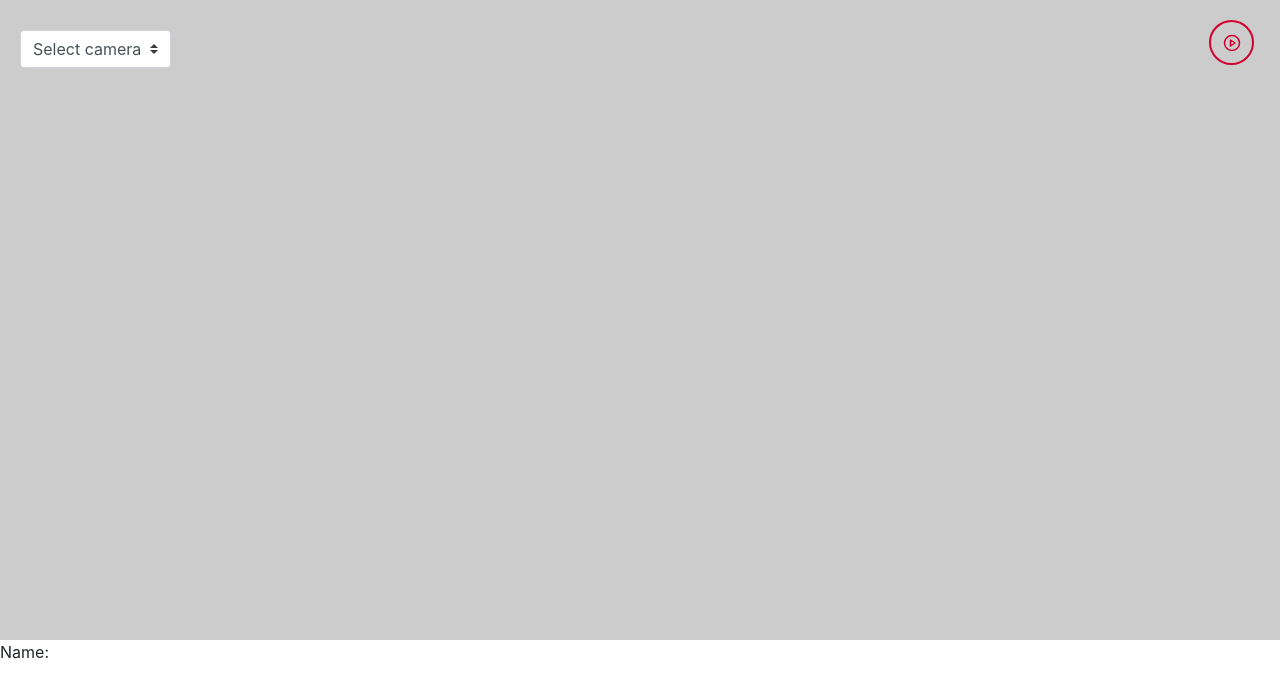
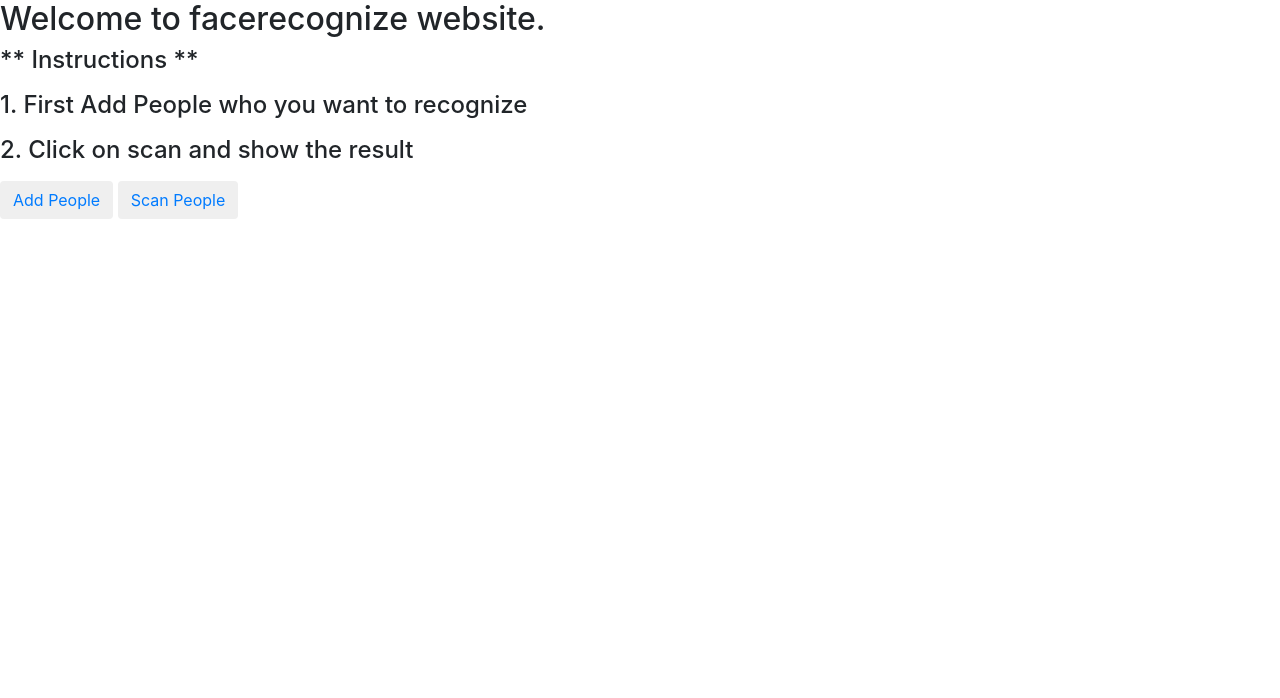
Before and after one commit to mvdream/face_recognize, a Django app: template templates/faceapp/index.html in a window 1280 px wide. Shown: the top 698 px of the page. Run offline with Django 3.2, Linux system fonts and the light colour scheme; the template is opened without the code that fills it, so the values that code supplies are empty; parts of the project's set-up code (start-up, migrations or seed data) failed here and were passed over; some libraries are stand-ins or nearby versions.

Commit message:
chnage add people and scan people

```diff
--- a/face_recognize/urls.py
+++ b/face_recognize/urls.py
@@ -18,5 +18,5 @@ from django.urls import path,include
 
 urlpatterns = [
     path('admin/', admin.site.urls),
-    path('scan/', include('faceapp.urls')),
+    path('', include('faceapp.urls')),
 ]
--- a/faceapp/urls.py
+++ b/faceapp/urls.py
@@ -6,9 +6,9 @@ from django.views.decorators.csrf import csrf_exempt
 # from django.conf.urls.static import static
 
 urlpatterns = [
-    # path('facedetect/',FaceRecognize.as_view(), name='detect'),
-    # path('video/',views.livefe, name='detect'),
-    path('video/',Home.as_view(), name='home'),
-    path('image/',csrf_exempt(FaceRecognize.as_view()), name='detect'),
+    path('',Home.as_view(), name='home'),
+    path('add/',AddStudent.as_view(), name='add'),
+    path('scan/',ScanPeople.as_view(), name='scan'),
+    path('scan/recognize/',csrf_exempt(FaceRecognize.as_view()), name='recognize'),
 
 ]
--- a/faceapp/views.py
+++ b/faceapp/views.py
@@ -11,7 +11,9 @@ from django.views.decorators import gzip
 class Home(View):
     def get(self,request):
         return render(request,"faceapp/index.html")
-
+class ScanPeople(View):
+    def get(self,request):
+        return render(request,"faceapp/scan_people.html")
 class FaceRecognize(View):
 
     def post(self,request):
@@ -43,6 +45,8 @@ class FaceRecognize(View):
 
 class AddStudent(View):
 
+    def get(self,request):
+        return render(request,"faceapp/add_people.html")
     def post(self,request):
         encode_img = request.POST.get('image')
         name = request.POST.get('name')
--- a/static/js/script.js
+++ b/static/js/script.js
@@ -9,7 +9,7 @@ const buttons = [...controls.querySelectorAll('button')];
 let streamStarted = false;
 let intervalId;
 
-const [play, pause,stop] = buttons;
+const [play, pause,stop,screenshot] = buttons;
 
 const constraints = {
   video: {
@@ -43,17 +43,30 @@ const doScreenshot = () => {
     canvas.height = video.videoHeight;
     canvas.getContext('2d').drawImage(video, 0, 0);
     screenshotImage.src = canvas.toDataURL('image/webp');
-    sendData(screenshotImage.src)
+    screenshotImage.classList.remove('d-none');
+  }
+};
+const recognize = () => {
+  // console.log(status)
+  if (true){
+    canvas.width = video.videoWidth;
+    canvas.height = video.videoHeight;
+    canvas.getContext('2d').drawImage(video, 0, 0);
+    img = canvas.toDataURL('image/webp');
+    recognizePeople(img)
     screenshotImage.classList.remove('d-none');
   }
 };
 play.onclick = () => {
-  intervalId = setInterval(doScreenshot,1000)
+  if (window.location.href.includes("scan")){
+    intervalId = setInterval(recognize,1000)
+  }
   if (streamStarted) {
     video.play();
     play.classList.add('d-none');
     pause.classList.remove('d-none');
     stop.classList.remove('d-none');
+    screenshotImage.classList.remove('d-none');
     return;
   }
   if ('mediaDevices' in navigator && navigator.mediaDevices.getUserMedia) {
@@ -78,6 +91,7 @@ const stopStream = () => {
   play.classList.remove('d-none');
   stop.classList.add('d-none');
   pause.classList.add('d-none');
+  screenshot.classList.add('d-none');
 };
 const pauseStream = () => {
   video.pause();
@@ -100,12 +114,11 @@ function getCookie(name) {
   }
   return cookieValue;
 }
-const sendData = (img,error) => {
-  console.log(img);
+const recognizePeople = (img,error) => {
   var csrftoken = getCookie('csrftoken');
   $.ajax({
     type: "POST",
-    url: "/scan/image/",
+    url: "recognize/",
     data: {
         "csrfmiddlewaretoken" : csrftoken,
         "image": img,
@@ -129,7 +142,7 @@ const sendData = (img,error) => {
 
 pause.onclick = pauseStream;
 stop.onclick = stopStream;
-// screenshot.onclick = doScreenshot;
+screenshot.onclick = doScreenshot;
 
 const startStream = async (constraints) => {
   const stream = await navigator.mediaDevices.getUserMedia(constraints);
@@ -143,7 +156,7 @@ const handleStream = (stream) => {
   play.classList.add('d-none');
   pause.classList.remove('d-none');
   stop.classList.remove('d-none');
-  // screenshot.classList.remove('d-none');
+  screenshot.classList.remove('d-none');
 };
 
 
--- a/templates/faceapp/index.html
+++ b/templates/faceapp/index.html
@@ -9,34 +9,22 @@
           content="width=device-width, user-scalable=no, initial-scale=1.0, maximum-scale=1.0, minimum-scale=1.0">
     <meta http-equiv="X-UA-Compatible" content="ie=edge">
         <link rel="stylesheet" href="https://stackpath.bootstrapcdn.com/bootstrap/4.1.3/css/bootstrap.min.css">
-        <link rel="stylesheet" href="{% static 'css/style.css' %}">
     </head>
     <body>
-
         <div>
-            <video autoplay></video>
-            <canvas class="d-none"></canvas>
-        </div>
-        <div class="video-options">
-            <select name="" id="" class="custom-select">
-                <option value="">Select camera</option>
-            </select>
+            <h2>
+                Welcome to facerecognize website.
+            </h2>
+                <h4>
+                    <p>** Instructions **</p>
+                    <p>1. First Add People who you want to recognize</p>
+                    <p>2. Click on scan and show the result</p>
+                </h4>
+                <button type="button" class="btn"><a href="{% url 'add' %}"> Add People </a></button>
+                <button type="button" class="btn"><a href="{% url 'scan' %}"> Scan People </a></button>
         </div>
 
-        <img class="screenshot-image" alt="" hidden>
-
-        <div class="controls">
-            <button class="btn btn-danger play" title="Play"><i data-feather="play-circle"></i></button>
-            <button class="btn btn-info pause d-none" title="Pause"><i data-feather="pause"></i></button>
-            <button class="btn btn-info stop d-none" title="Stop"><i data-feather="stop-circle"></i></button>
-            <!-- <button class="btn btn-outline-success screenshot d-none" title="ScreenShot"><i data-feather="image"></i></button> -->
-        </div>
-        <p id="person">Name:</p>
-        <script src="https://unpkg.com/feather-icons"></script>
-        <!-- <script src="https://code.jquery.com/jquery-3.3.1.slim.min.js" integrity="sha384-q8i/X+965DzO0rT7abK41JStQIAqVgRVzpbzo5smXKp4YfRvH+8abtTE1Pi6jizo" crossorigin="anonymous"></script>
-        <script src="https://cdnjs.cloudflare.com/ajax/libs/popper.js/1.14.7/umd/popper.min.js" integrity="sha384-UO2eT0CpHqdSJQ6hJty5KVphtPhzWj9WO1clHTMGa3JDZwrnQq4sF86dIHNDz0W1" crossorigin="anonymous"></script> -->
         <script src="https://ajax.googleapis.com/ajax/libs/jquery/3.4.1/jquery.min.js"></script>
         <script src="https://stackpath.bootstrapcdn.com/bootstrap/4.3.1/js/bootstrap.min.js" integrity="sha384-JjSmVgyd0p3pXB1rRibZUAYoIIy6OrQ6VrjIEaFf/nJGzIxFDsf4x0xIM+B07jRM" crossorigin="anonymous"></script>
-        <script src="{% static 'js/script.js' %}"></script>
     </body>
 </html>
```
Also changed, not shown: templates/faceapp/add_people.html (added, +41 -0 lines), templates/faceapp/scan_people.html (added, +41 -0 lines).
